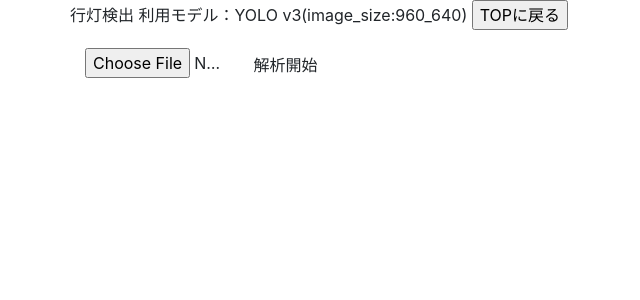
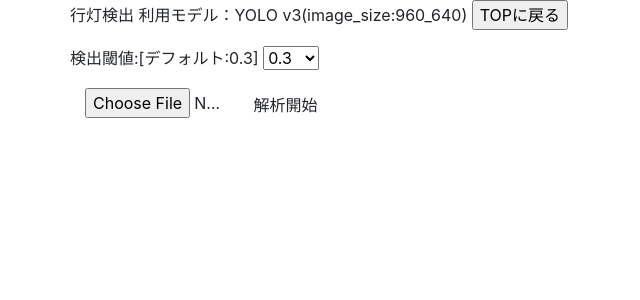
Before and after one commit to ys201810/od_work, a Flask app: page /det_andon_v3_rand in a window 1280 px wide. Shown: the top 300 px of the page, without its empty margins (0-640 px from the left). Run offline with Flask 2, Linux system fonts and the light colour scheme; some libraries are stand-ins or nearby versions.

Commit message:
[fix] you can select the threshold - app.py: add scores taken - od_yolo.py: add comment about if you want to erase the label name from result image. - htms files: add threshold selectbox and fix some display

```diff
--- a/web_if/app.py
+++ b/web_if/app.py
@@ -32,11 +32,11 @@ def index():
 
 @app.route('/det_andon_tiny_rand')
 def det_andon_tiny_rand():
-    return render_template('detection_andon_tiny.html', model_name = 'Tiny YOLO(image_size:960_640)')
+    return render_template('detection_andon_tiny.html', model_name = 'Tiny YOLO(image_size:960_640)', scores = [round((i +1) * 0.1, 1) for i in range(10)])
 
 @app.route('/det_andon_v3_rand')
 def det_andon_v3_rand():
-    return render_template('detection_andon_yolov3.html', model_name = 'YOLO v3(image_size:960_640)')
+    return render_template('detection_andon_yolov3.html', model_name = 'YOLO v3(image_size:960_640)', scores = [round((i +1) * 0.1, 1) for i in range(10)])
 
 
 @app.route('/send_andon_det_tiny_yolo', methods=['GET', 'POST'])
@@ -44,20 +44,22 @@ def send_andon_det_tiny_yolo():
     model_kind = 'tiny_yolo'
     use_model = './model/tiny_trained_weights_960_640_final.h5'
     anchors_path = 'model/tiny_yolo_anchors_andon_train_960_640.txt'
-    score = 0.1
-    img_url, result_url, elapse_time = det_inference(model_kind, use_model, anchors_path, score)
+    selected_score = float(request.form['score'].split('_')[1]) # score's value format = 'score_0.1' so pick up after _.
+    print(selected_score)
+    img_url, result_url, elapse_time = det_inference(model_kind, use_model, anchors_path, selected_score)
     return render_template('detection_andon_tiny.html', img_url=img_url, result_url=result_url, elapse_time=round(elapse_time, 2),
-                           model_name = 'Tiny YOLO(image_size:960_640)')
+                           model_name = 'Tiny YOLO(image_size:960_640)', scores = [round((i +1) * 0.1, 1) for i in range(10)], selected_score=selected_score)
 
 @app.route('/send_andon_det_yolov3', methods=['GET', 'POST'])
 def send_andon_det_yolov3():
     model_kind = 'yolov3'
     use_model = './model/trained_weights_960_640_yolov3_final.h5'
     anchors_path = './model/yolov3_anchors_andon_train_960_640.txt'
-    score = 0.3
-    img_url, result_url, elapse_time = det_inference(model_kind, use_model, anchors_path, score)
+    selected_score = float(request.form['score'].split('_')[1]) # score's value format = 'score_0.1' so pick up after _.
+    print(selected_score)
+    img_url, result_url, elapse_time = det_inference(model_kind, use_model, anchors_path, selected_score)
     return render_template('detection_andon_yolov3.html', img_url=img_url, result_url=result_url, elapse_time=round(elapse_time, 2),
-                           model_name = 'YOLO v3(image_size:960_640)')
+                           model_name = 'YOLO v3(image_size:960_640)', scores = [round((i +1) * 0.1, 1) for i in range(10)], selected_score=selected_score)
 
 
 def det_inference(model_kind, use_model, anchors_path, score):
@@ -85,12 +87,12 @@ def det_inference(model_kind, use_model, anchors_path, score):
 
             if model_kind == 'yolov3':
                 result_name = os.path.join(app.config['UPLOAD_FOLDER'],
-                                         filename.split('.')[0] + '_result_yolov3.' + filename.split('.')[1])
-                result_img_url = '/uploads/' + filename.split('.')[0] + '_result_yolov3.' + filename.split('.')[1]
+                                         filename.split('.')[0] + '_' + str(score) + '_result_yolov3.' + filename.split('.')[1])
+                result_img_url = '/uploads/' + filename.split('.')[0] + '_' + str(score) + '_result_yolov3.' + filename.split('.')[1]
             else:
                 result_name = os.path.join(app.config['UPLOAD_FOLDER'],
-                                         filename.split('.')[0] + '_result_tiny_yolo.' + filename.split('.')[1])
-                result_img_url = '/uploads/' + filename.split('.')[0] + '_result_tiny_yolo.' + filename.split('.')[1]
+                                         filename.split('.')[0] + '_' + str(score) + '_result_tiny_yolo.' + filename.split('.')[1])
+                result_img_url = '/uploads/' + filename.split('.')[0] + '_' + str(score) + '_result_tiny_yolo.' + filename.split('.')[1]
 
             r_image.save(result_name, quality=100, optimize=True)
             backend.clear_session()
--- a/web_if/od_yolo.py
+++ b/web_if/od_yolo.py
@@ -168,6 +168,8 @@ class YOLO(object):
                 draw.rectangle(
                     [left + i, top + i, right - i, bottom - i],
                     outline=self.colors[c])
+
+            # if you want to erase the score and label names then, you should comment out below's 4 row.
             draw.rectangle(
                 [tuple(text_origin), tuple(text_origin + label_size)],
                 fill=self.colors[c])
--- a/web_if/templates/detection_andon_yolov3.html
+++ b/web_if/templates/detection_andon_yolov3.html
@@ -5,16 +5,32 @@
         <input type="button" onclick="location.href='/'"value="TOPに戻る"><br>
     </p>
 
+    <p>
+        検出閾値:[デフォルト:0.3]
+    <select name="score">
+        <option value="score_0.05"> {{ 0.05 }} </option>
+        {% for i in scores %}
+            {% if i == 0.3 %}
+                <option value="score_{{ i }}" selected> {{ i }} </option>
+            {% else %}
+                <option value="score_{{ i }}"> {{ i }} </option>
+            {% endif %}
+        {% endfor %}
+    </select>
+    </p>
     <input type="file" id="img_file" name="img_file" class="col-sm-4">
     <input type="submit" value="解析開始" class="btn">
 </form>
     {% if elapse_time %}
-        <p><h5>実行時間: {{ elapse_time }}sec</h5></p>
+        <p><h3>実行結果</h3></p>
+        <h5>実行時間: {{ elapse_time }}sec. 実行検出閾値: {{ selected_score }}</h5>
     {% endif %}
     {% if img_url %}
+        <p><h5>解析元画像</h5></p>
         <p><img src="{{ img_url }}"></p>
     {% endif %}
     {% if result_url %}
+        <p><h5>解析結果</h5></p>
         <p><img src="{{ result_url }}"></p>
     {% endif %}
 {% endblock %}
```
Also changed, not shown: web_if/templates/detection_andon_tiny.html (+17 -1 lines).
